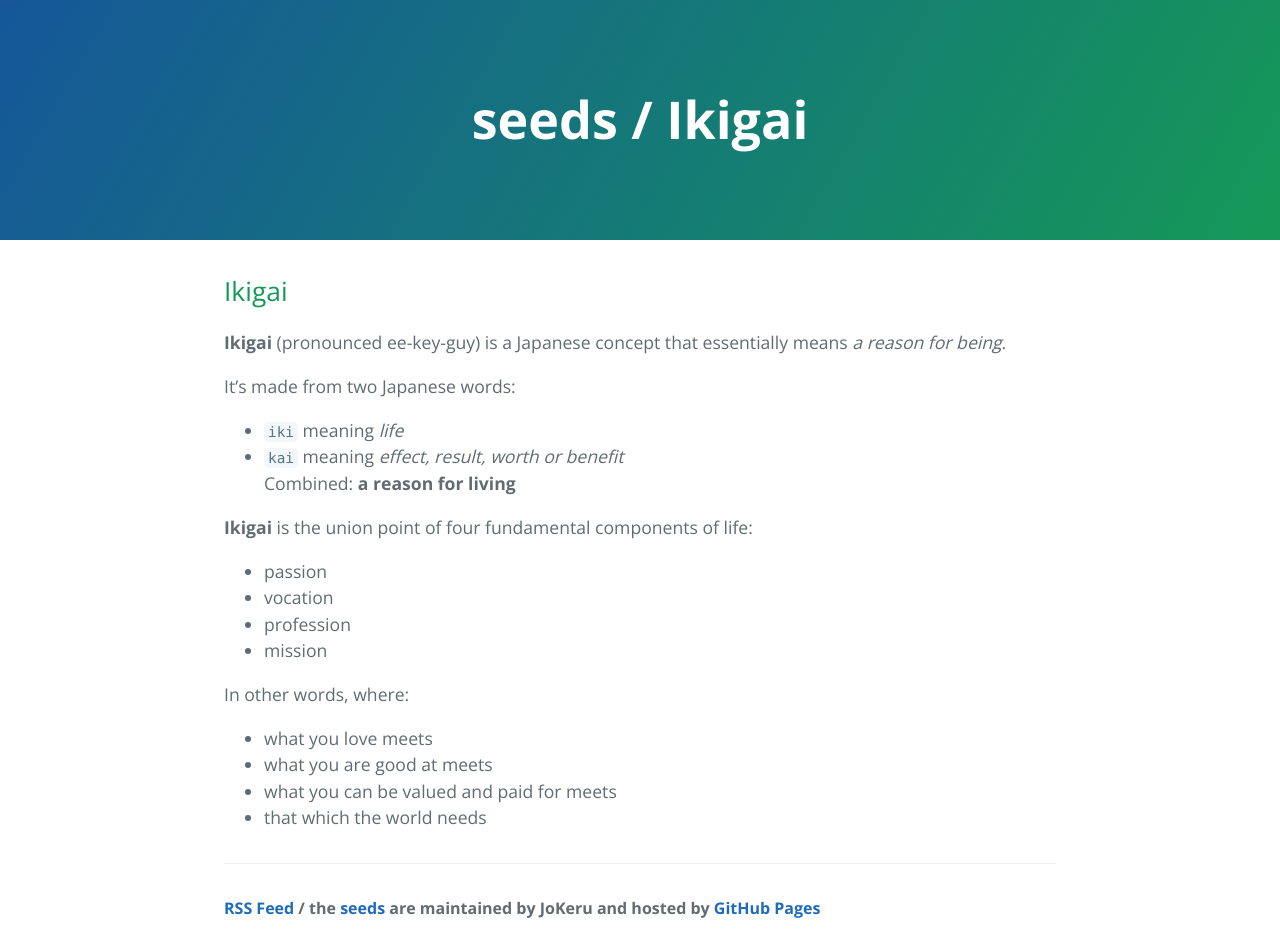
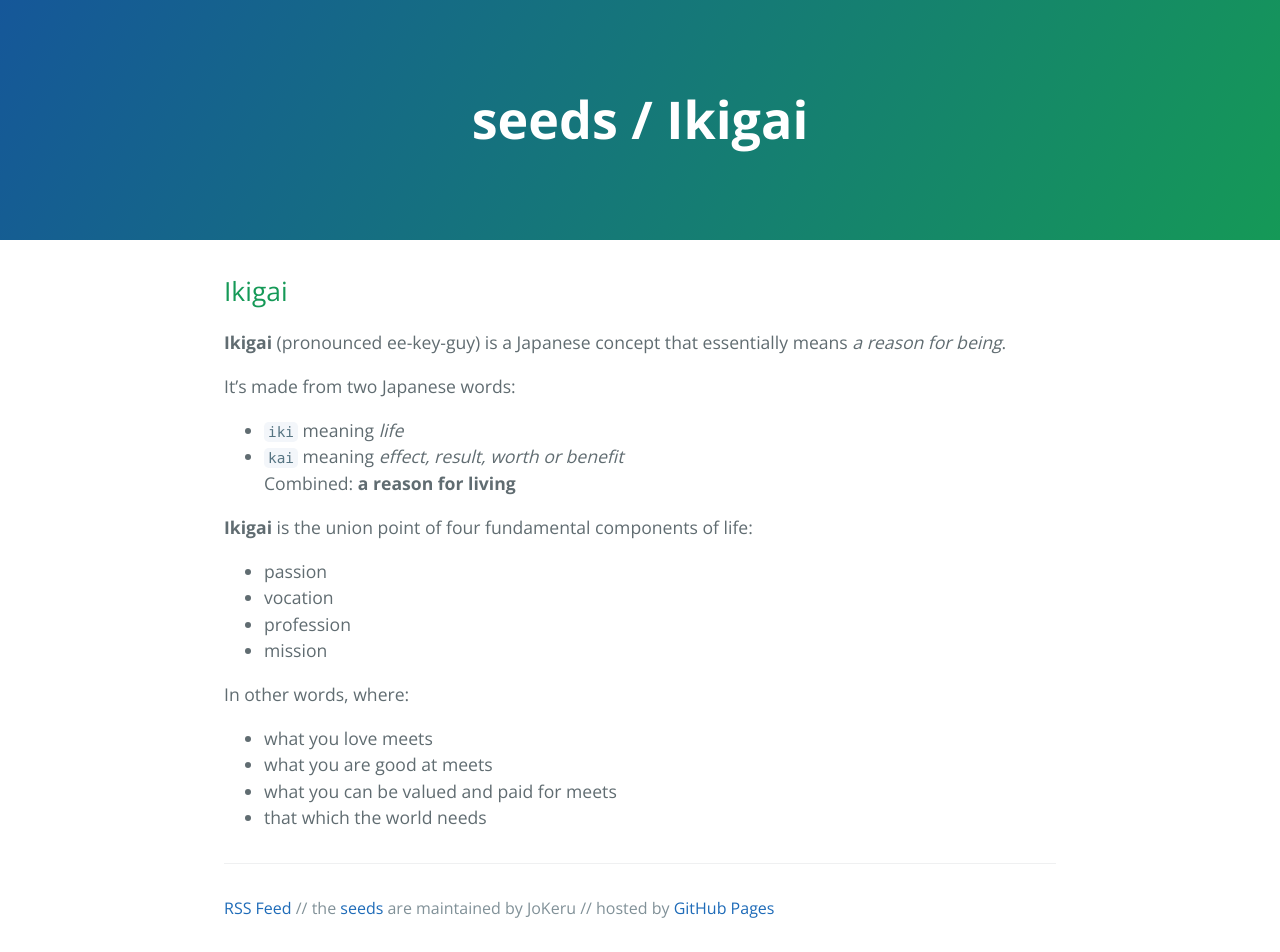
Before and after one commit to jokeru/seeds, a Jekyll site: the page built from _posts/2020-01-01-ikigai.md, in a window 1280 px wide. Built offline with Jekyll 4.4.1, drawn with Linux system fonts in a browser that asks for light colours.

Commit message:
Update post.html

```diff
--- a/_layouts/post.html
+++ b/_layouts/post.html
@@ -30,9 +30,10 @@
       {{ content }}
 
       <footer class="site-footer">
-        <span class="site-footer-owner">
-          <a href="/feed.xml" target="_blank">RSS Feed</a> /
-          the <a href="{{ '/' | absolute_url }}">{{ site.title }}</a> are maintained by {{ site.author }} and hosted by <a href="https://pages.github.com">GitHub Pages</a>
+        <span class="site-footer-credits">
+          <a href="/feed.xml" target="_blank">RSS Feed</a> //
+          the <a href="{{ '/' | absolute_url }}">{{ site.title }}</a> are maintained by {{ site.author }} //
+          hosted by <a href="https://pages.github.com">GitHub Pages</a>
         </span>
       </footer>
 
```
